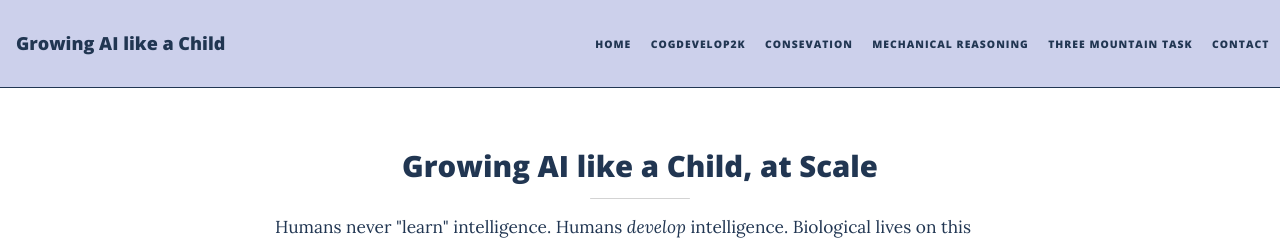
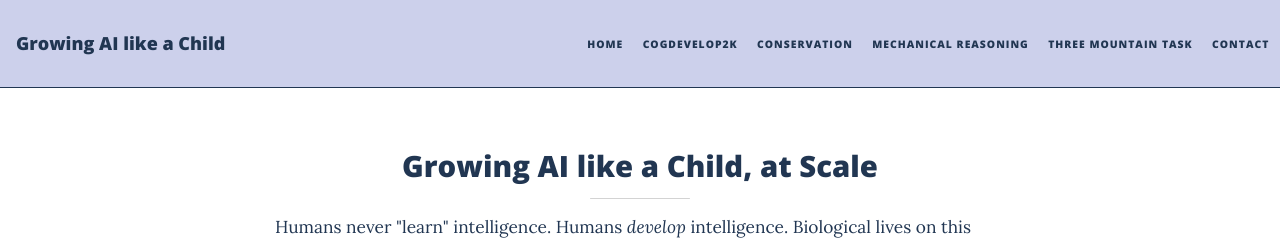
Before and after one commit to growing-ai-like-a-child/growing-ai-like-a-child.github.io, a Jekyll site: the page built from index.html, in a window 1280 px wide. Shown: the top 240 px of the page. Built offline with Jekyll 4.4.1, drawn with Linux system fonts in a browser that asks for light colours; nearby versions of some CDN libraries; the list of posts is cut into pages by our own code; part of the change alters nothing that is shown.

Commit message:
Update _config.yml

```diff
--- a/_config.yml
+++ b/_config.yml
@@ -16,7 +16,7 @@ author: Growing AI like a Child
 navbar-links:
   Home: "/"
   CogDevelop2K: "/pages/CogDev"
-  Consevation: "/pages/Conservation"
+  Conservation: "/pages/Conservation"
   Mechanical Reasoning: "/pages/MechReasoning"
   Three Mountain Task: "/pages/Three Mountain Task"
   Contact: "/pages/Contact"
```
